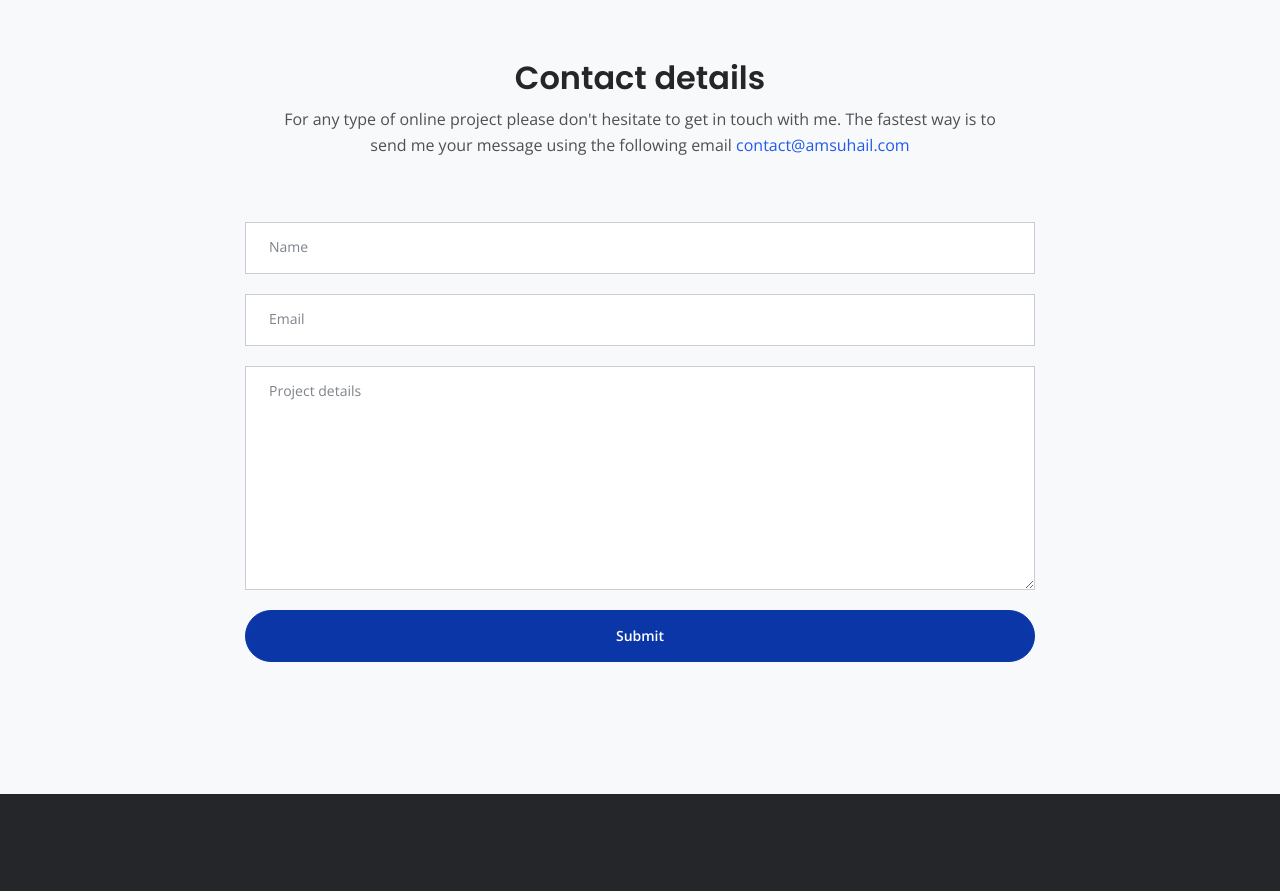
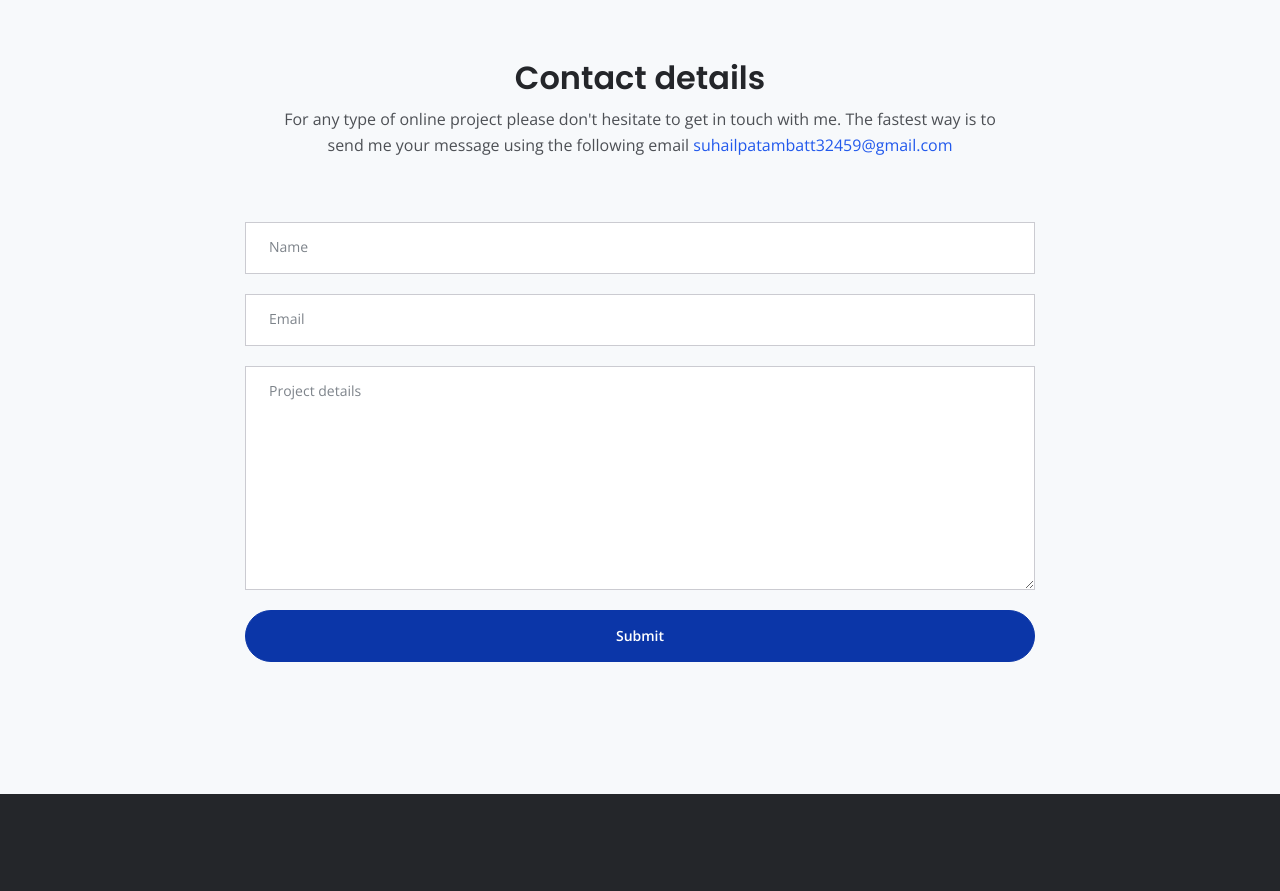
Before and after one commit to suhail-86/personalwebsite, a plain HTML site: page index.html in a window 1280 px wide. Shown: the part 2780-3671 px from the top of the page. Drawn offline with nearby package versions, Linux system fonts and the light colour scheme.

Commit message:
Update index.html

```diff
--- a/index.html
+++ b/index.html
@@ -244,7 +244,7 @@
             <div class="row">
                 <div class="col-lg-12">
                     <h2>Contact details</h2>
-                    <p class="p-heading">For any type of online project please don't hesitate to get in touch with me. The fastest way is to send me your message using the following email <a class="blue no-line" href="https://mail.google.com/mail">contact@amsuhail.com</a></p>
+                    <p class="p-heading">For any type of online project please don't hesitate to get in touch with me. The fastest way is to send me your message using the following email <a class="blue no-line" href="https://mail.google.com/mail">suhailpatambatt32459@gmail.com</a></p>
                 </div> <!-- end of col -->
             </div> <!-- end of row -->
             <div class="row">
```
